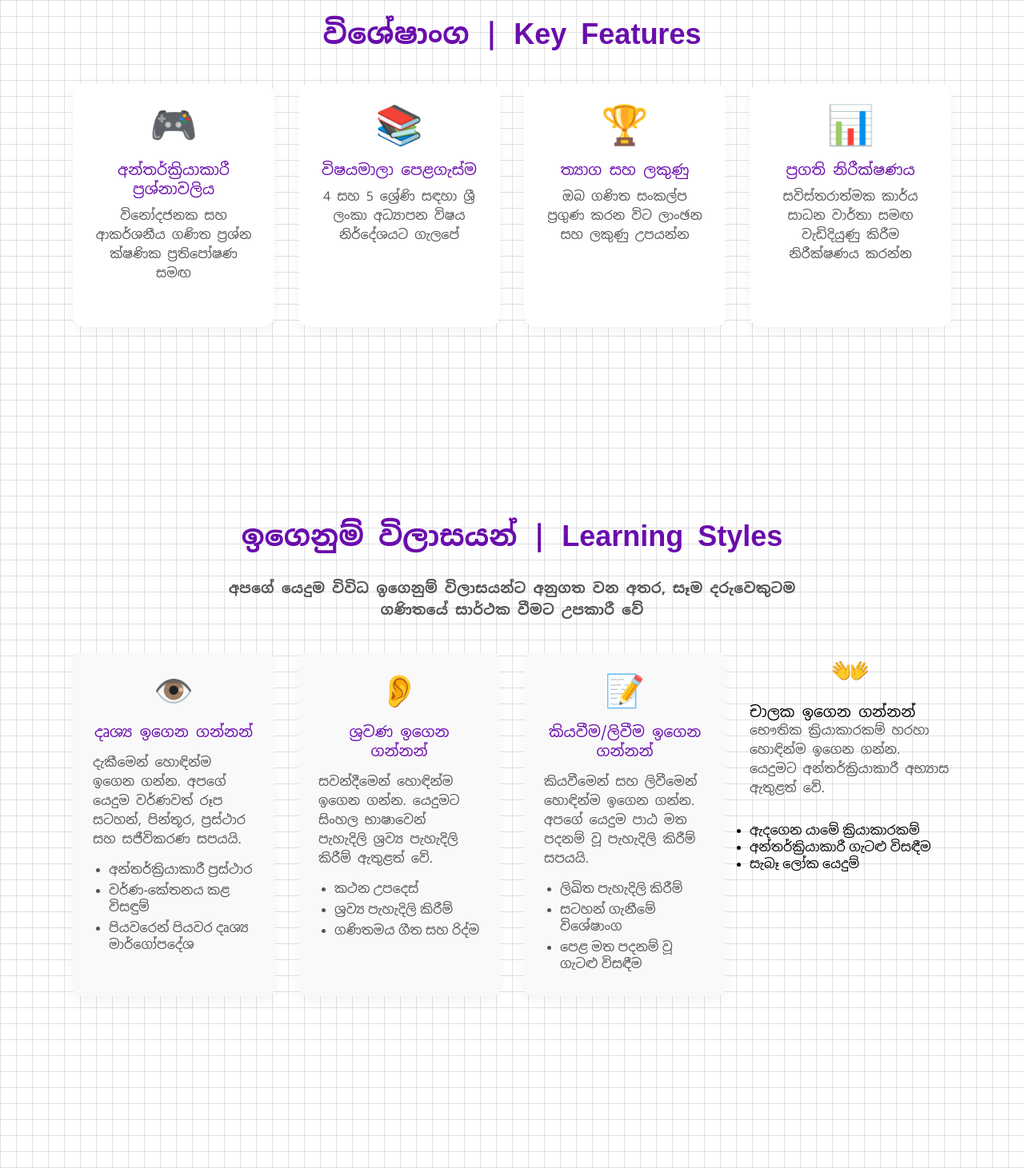
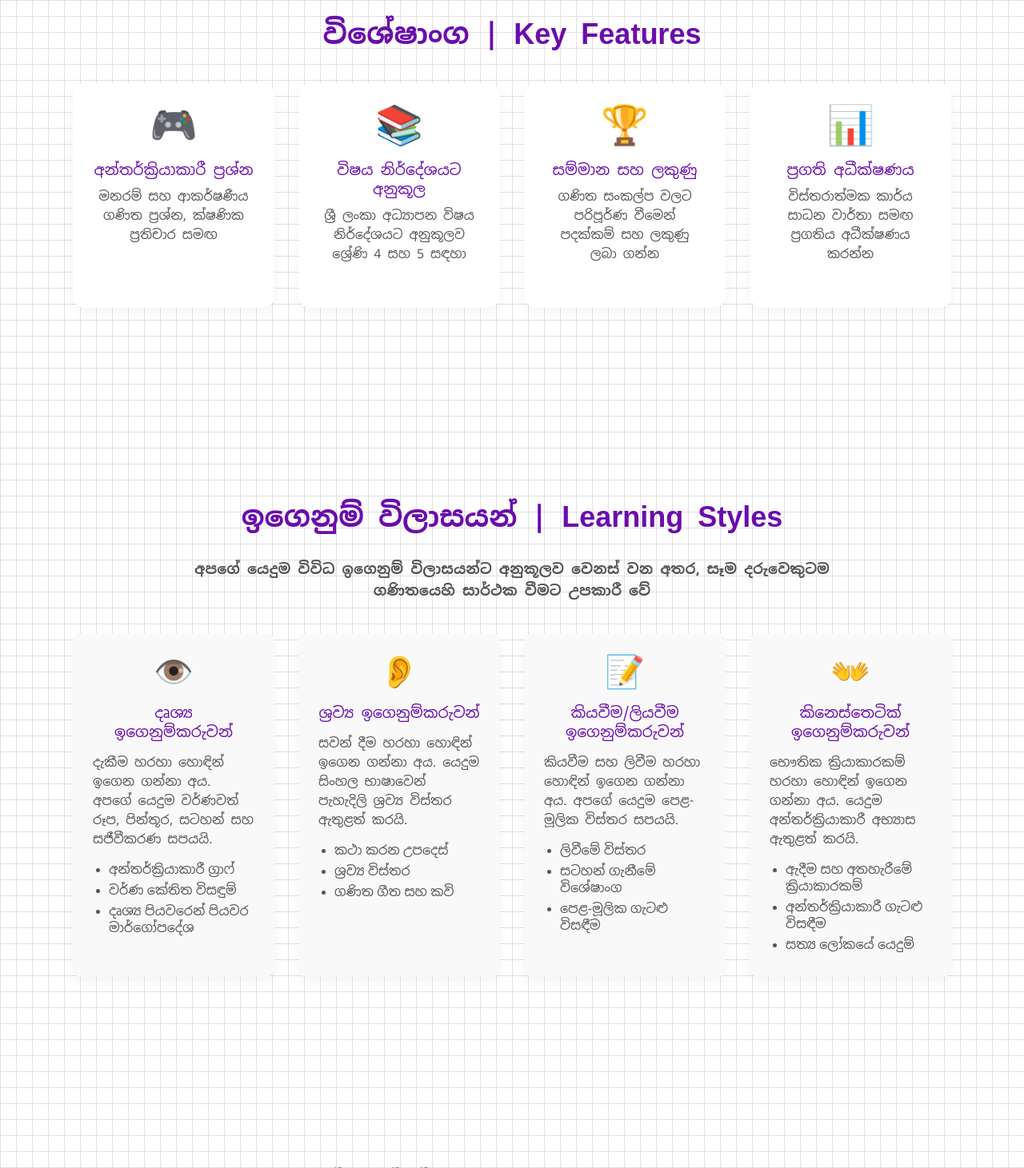
Before and after one commit to mayurasandakalum/research-complete-app, a Python web app: template templates/home.html in a window 1280 px wide. Shown: the part 780-2241 px from the top of the page at 80% size. Run offline with Jinja, Linux system fonts and the light colour scheme; the template is opened without the code that fills it, so the values that code supplies are empty.

Commit message:
Convert into sinhala

```diff
--- a/templates/home.html
+++ b/templates/home.html
@@ -28,23 +28,23 @@
 
         <div class="content">
             <header>
-                <div class="logo">MATH LEARNING HUB</div>
+                <div class="logo">ගණිත ඉගෙනුම් මධ්‍යස්ථානය</div>
                 <nav>
                     <a href="#" class="active">මුල් පිටුව</a>
                     <a href="#features">විශේෂාංග</a>
-                    <a href="#learning-styles">ඉගෙනුම් විලාස</a>
+                    <a href="#learning-styles">ඉගෙනුම් විලාසයන්</a>
                     <a href="#contact">අප අමතන්න</a>
                     <!-- Add link to system overview -->
-                    <a href="/system_overview">පද්ධති දළ විශ්ලේෂණය</a>
+                    <a href="/system_overview">පද්ධති සාරාංශය</a>
                 </nav>
             </header>
 
             <div class="main">
                 <div class="text-content">
                     <h1>ශ්‍රේණි 4 සහ 5 සඳහා සිංහල ගණිත ප්‍රශ්නෝත්තර</h1>
-                    <h2>Sinhala Maths Quiz for Grades 4 & 5</h2>
+                    <h2>ශ්‍රේණි 4 සහ 5 සඳහා සිංහල ගණිත ප්‍රශ්න</h2>
                     <p>ඔබේ දරුවාගේ ගණිත කුසලතා වර්ධනය කිරීමට සහය වන අන්තර්ක්‍රියාකාරී ඉගෙනුම් වේදිකාව.</p>
-                    <p>Interactive learning platform to enhance your child's mathematical skills in Sinhala medium.</p>
+                    <p>සිංහල මාධ්‍යයෙන් ඔබේ දරුවාගේ ගණිත කුසලතා වර්ධනය කිරීමට අන්තර්ක්‍රියාකාරී ඉගෙනුම් වේදිකාව.</p>
                     <div class="cta-buttons">
                         <a href="javascript:void(0);" onclick="handleTryItClick()" class="cta-button primary-cta">අත්හදා
                             බලන්න</a>
@@ -54,7 +54,7 @@
                 <div class="visual-content">
                     <div class="circle-bg"></div>
                     <img src="../static/images/cute-little-girl-holding-books-isolated-studio.jpg"
-                        alt="Child solving math problems" class="student-image">
+                        alt="ගණිත ප්‍රශ්න විසඳන දරුවා" class="student-image">
 
                     <!-- Mini Quiz Demo -->
                     <div class="mini-quiz">
@@ -98,23 +98,23 @@
                 <div class="features-container">
                     <div class="feature-card">
                         <div class="feature-icon">🎮</div>
-                        <h3>අන්තර්ක්‍රියාකාරී ප්‍රශ්නාවලිය</h3>
-                        <p>විනෝදජනක සහ ආකර්ශනීය ගණිත ප්‍රශ්න ක්ෂණික ප්‍රතිපෝෂණ සමඟ</p>
+                        <h3>අන්තර්ක්‍රියාකාරී ප්‍රශ්න</h3>
+                        <p>මනරම් සහ ආකර්ෂණීය ගණිත ප්‍රශ්න, ක්ෂණික ප්‍රතිචාර සමඟ</p>
                     </div>
                     <div class="feature-card">
                         <div class="feature-icon">📚</div>
-                        <h3>විෂයමාලා පෙළගැස්ම</h3>
-                        <p>4 සහ 5 ශ්‍රේණි සඳහා ශ්‍රී ලංකා අධ්‍යාපන විෂය නිර්දේශයට ගැලපේ</p>
+                        <h3>විෂය නිර්දේශයට අනුකූල</h3>
+                        <p>ශ්‍රී ලංකා අධ්‍යාපන විෂය නිර්දේශයට අනුකූලව ශ්‍රේණි 4 සහ 5 සඳහා</p>
                     </div>
                     <div class="feature-card">
                         <div class="feature-icon">🏆</div>
-                        <h3>ත්‍යාග සහ ලකුණු</h3>
-                        <p>ඔබ ගණිත සංකල්ප ප්‍රගුණ කරන විට ලාංඡන සහ ලකුණු උපයන්න</p>
+                        <h3>සම්මාන සහ ලකුණු</h3>
+                        <p>ගණිත සංකල්ප වලට පරිපූර්ණ වීමෙන් පදක්කම් සහ ලකුණු ලබා ගන්න</p>
                     </div>
                     <div class="feature-card">
                         <div class="feature-icon">📊</div>
-                        <h3>ප්‍රගති නිරීක්ෂණය</h3>
-                        <p>සවිස්තරාත්මක කාර්ය සාධන වාර්තා සමඟ වැඩිදියුණු කිරීම නිරීක්ෂණය කරන්න</p>
+                        <h3>ප්‍රගති අධීක්ෂණය</h3>
+                        <p>විස්තරාත්මක කාර්ය සාධන වාර්තා සමඟ ප්‍රගතිය අධීක්ෂණය කරන්න</p>
                     </div>
                 </div>
             </section>
@@ -122,54 +122,53 @@
             <!-- Learning Styles Section -->
             <section id="learning-styles" class="info-section">
                 <h2>ඉගෙනුම් විලාසයන් | Learning Styles</h2>
-                <p class="section-intro">අපගේ යෙදුම විවිධ ඉගෙනුම් විලාසයන්ට අනුගත වන අතර, සෑම දරුවෙකුටම ගණිතයේ සාර්ථක
-                    වීමට
-                    උපකාරී වේ</p>
+                <p class="section-intro">අපගේ යෙදුම විවිධ ඉගෙනුම් විලාසයන්ට අනුකූලව වෙනස් වන අතර, සෑම දරුවෙකුටම ගණිතයෙහි
+                    සාර්ථක වීමට උපකාරී වේ</p>
                 <div class="learning-styles-container">
                     <div class="style-card">
                         <div class="style-icon">👁️</div>
-                        <h3>දෘශ්‍ය ඉගෙන ගන්නන්</h3>
-                        <p>දැකීමෙන් හොඳින්ම ඉගෙන ගන්න. අපගේ යෙදුම වර්ණවත් රූප සටහන්, පින්තූර, ප්‍රස්ථාර සහ සජීවිකරණ
-                            සපයයි.</p>
+                        <h3>දෘශ්‍ය ඉගෙනුම්කරුවන්</h3>
+                        <p>දැකීම හරහා හොඳින් ඉගෙන ගන්නා අය. අපගේ යෙදුම වර්ණවත් රූප, පින්තූර, සටහන් සහ සජීවීකරණ සපයයි.
+                        </p>
                         <ul>
-                            <li>අන්තර්ක්‍රියාකාරී ප්‍රස්ථාර</li>
-                            <li>වර්ණ-කේතනය කළ විසඳුම්</li>
-                            <li>පියවරෙන් පියවර දෘශ්‍ය මාර්ගෝපදේශ</li>
+                            <li>අන්තර්ක්‍රියාකාරී ග්‍රාෆ්</li>
+                            <li>වර්ණ කේතිත විසඳුම්</li>
+                            <li>දෘශ්‍ය පියවරෙන් පියවර මාර්ගෝපදේශ</li>
                         </ul>
                     </div>
 
                     <div class="style-card">
                         <div class="style-icon">👂</div>
-                        <h3>ශ්‍රවණ ඉගෙන ගන්නන්</h3>
-                        <p>සවන්දීමෙන් හොඳින්ම ඉගෙන ගන්න. යෙදුමට සිංහල භාෂාවෙන් පැහැදිලි ශ්‍රව්‍ය පැහැදිලි කිරීම් ඇතුළත්
-                            වේ.</p>
+                        <h3>ශ්‍රව්‍ය ඉගෙනුම්කරුවන්</h3>
+                        <p>සවන් දීම හරහා හොඳින් ඉගෙන ගන්නා අය. යෙදුම සිංහල භාෂාවෙන් පැහැදිලි ශ්‍රව්‍ය විස්තර ඇතුළත්
+                            කරයි.</p>
                         <ul>
-                            <li>කථන උපදෙස්</li>
-                            <li>ශ්‍රව්‍ය පැහැදිලි කිරීම්</li>
-                            <li>ගණිතමය ගීත සහ රිද්ම</li>
+                            <li>කථා කරන උපදෙස්</li>
+                            <li>ශ්‍රව්‍ය විස්තර</li>
+                            <li>ගණිත ගීත සහ කවි</li>
                         </ul>
                     </div>
 
                     <div class="style-card">
                         <div class="style-icon">📝</div>
-                        <h3>කියවීම/ලිවීම ඉගෙන ගන්නන්</h3>
-                        <p>කියවීමෙන් සහ ලිවීමෙන් හොඳින්ම ඉගෙන ගන්න. අපගේ යෙදුම පාඨ මත පදනම් වූ පැහැදිලි කිරීම් සපයයි.
-                        </p>
+                        <h3>කියවීම/ලියවීම ඉගෙනුම්කරුවන්</h3>
+                        <p>කියවීම සහ ලිවීම හරහා හොඳින් ඉගෙන ගන්නා අය. අපගේ යෙදුම පෙළ-මූලික විස්තර සපයයි.</p>
                         <ul>
-                            <li>ලිඛිත පැහැදිලි කිරීම්</li>
+                            <li>ලිවීමේ විස්තර</li>
                             <li>සටහන් ගැනීමේ විශේෂාංග</li>
-                            <li>පෙළ මත පදනම් වූ ගැටළු විසඳීම</li>
+                            <li>පෙළ-මූලික ගැටළු විසඳීම</li>
                         </ul>
                     </div>
 
-                    <div classම="style-card">
+                    <div class="style-card">
                         <div class="style-icon">👐</div>
-                        <h3>චාලක ඉගෙන ගන්නන්</h3>
-                        <p>භෞතික ක්‍රියාකාරකම් හරහා හොඳින්ම ඉගෙන ගන්න. යෙදුමට අන්තර්ක්‍රියාකාරී අභ්‍යාස ඇතුළත් වේ.</p>
+                        <h3>කිනෙස්තෙටික් ඉගෙනුම්කරුවන්</h3>
+                        <p>භෞතික ක්‍රියාකාරකම් හරහා හොඳින් ඉගෙන ගන්නා අය. යෙදුම අන්තර්ක්‍රියාකාරී අභ්‍යාස ඇතුළත් කරයි.
+                        </p>
                         <ul>
-                            <li>ඇදගෙන යාමේ ක්‍රියාකාරකම්</li>
+                            <li>ඇදීම සහ අතහැරීමේ ක්‍රියාකාරකම්</li>
                             <li>අන්තර්ක්‍රියාකාරී ගැටළු විසඳීම</li>
-                            <li>සැබෑ ලෝක යෙදුම්</li>
+                            <li>සත්‍ය ලෝකයේ යෙදුම්</li>
                         </ul>
                     </div>
                 </div>
@@ -180,25 +179,23 @@
                 <h2>ගණිත ප්‍රශ්නෝත්තර යෙදුම | Math Quiz App</h2>
                 <div class="section-content">
                     <div class="info-text">
-                        <p>අපගේ සිංහල මාධ්‍ය ගණිත ප්‍රශ්නෝත්තර යෙදුම 4 සහ 5 ශ්‍රේණිවල ප්‍රාථමික පාසල් සිසුන් සඳහා
-                            විශේෂයෙන්
-                            නිර්මාණය කර ඇති අතර, අත්‍යවශ්‍ය ගණිත සංකල්ප සියල්ලම ආවරණය කරයි.</p>
+                        <p>අපගේ සිංහල මාධ්‍ය ගණිත ප්‍රශ්නෝත්තර යෙදුම ප්‍රාථමික පාසල් සිසුන් සඳහා විශේෂයෙන් නිර්මාණය කර
+                            ඇති අතර, සියලුම මූලික ගණිත සංකල්ප ආවරණය කරයි.</p>
                         <h3>යෙදුම් විශේෂාංග:</h3>
                         <ul class="feature-list">
-                            <li><span class="feature-check">✅</span> සිංහල භාෂාවෙන් අන්තර්ක්‍රියාකාරී ප්‍රශ්නාවලිය</li>
+                            <li><span class="feature-check">✅</span> සිංහල භාෂාවෙන් අන්තර්ක්‍රියාකාරී ප්‍රශ්න</li>
                             <li><span class="feature-check">✅</span> පියවරෙන් පියවර ගැටළු විසඳීම</li>
-                            <li><span class="feature-check">✅</span> කාර්ය සාධනය මත පදනම් වූ අනුවර්තන අපහසුතාව</li>
-                            <li><span class="feature-check">✅</span> ක්ෂණික ප්‍රතිපෝෂණ සහ පැහැදිලි කිරීම්</li>
-                            <li><span class="feature-check">✅</span> දෙමාපියන් සහ ගුරුවරුන් සඳහා ප්‍රගති නිරීක්ෂණය</li>
+                            <li><span class="feature-check">✅</span> කාර්ය සාධනය මත අනුකූල දුෂ්කරතාව</li>
+                            <li><span class="feature-check">✅</span> ක්ෂණික ප්‍රතිචාර සහ විස්තර</li>
+                            <li><span class="feature-check">✅</span> දෙමාපියන් සහ ගුරුවරුන් සඳහා ප්‍රගති අධීක්ෂණය</li>
                         </ul>
-                        <p>මූලික අංක ගණිතය, භාග, දශම, මිනුම්, ජ්‍යාමිතිය සහ දත්ත නිරූපණය ඇතුළු මාතෘකා යෙදුම ආවරණය කරයි.
-                        </p>
+                        <p>යෙදුම මුලික ගණිතය, භාග, දශම, මිනුම්, ජ්‍යෙමානී සහ දත්ත නිරූපණය ඇතුළු විෂයයන් ආවරණය කරයි.</p>
                     </div>
                     <div class="info-image">
                         <div class="app-preview">
                             <video autoplay loop muted class="app-demo">
                                 <source src="../static/videos/app-demo.mp4" type="video/mp4">
-                                Your browser does not support the video tag.
+                                ඔබේ බ්‍රවුසරය වීඩියෝ ටැගය සහය නොදක්වයි.
                             </video>
                         </div>
                     </div>
@@ -208,15 +205,15 @@
             <!-- Contact Section -->
             <section id="contact" class="info-section">
                 <h2>අප අමතන්න</h2>
-                <p>අපගේ ගණිත ඉගෙනුම් වේදිකාව ගැන ප්‍රශ්න තිබේද? අප හා සම්බන්ධ වන්න!</p>
+                <p>අපගේ ගණිත ඉගෙනුම් වේදිකාව පිළිබඳ ප්‍රශ්න තිබේද? අප අමතන්න!</p>
                 <div class="contact-form">
                     <div class="form-group">
                         <label>නම</label>
                         <input type="text" placeholder="ඔබේ නම">
                     </div>
                     <div class="form-group">
-                        <label>විද්‍යුත් තැපෑල</label>
-                        <input type="email" placeholder="ඔබේ විද්‍යුත් තැපෑල">
+                        <label>ඊමේල්</label>
+                        <input type="email" placeholder="ඔබේ ඊමේල්">
                     </div>
                     <div class="form-group">
                         <label>පණිවිඩය</label>
@@ -228,10 +225,10 @@
 
             <footer>
                 <div class="footer-content">
-                    <div class="footer-logo">MATH LEARNING HUB</div>
+                    <div class="footer-logo">ගණිත ඉගෙනුම් මධ්‍යස්ථානය</div>
                     <div class="footer-links">
-                        <a href="#">රහස්‍යතා ප්‍රතිපත්තිය</a>
-                        <a href="#">භාවිත නියම</a>
+                        <a href="#">පෞද්ගලිකත්ව ප්‍රතිපත්තිය</a>
+                        <a href="#">භාවිත නියමයන්</a>
                         <a href="#">උදව් මධ්‍යස්ථානය</a>
                     </div>
                     <div class="social-media footer-social">
@@ -240,7 +237,8 @@
                         <a href="#" class="social-icon">📷</a>
                     </div>
                 </div>
-                <p class="copyright">&copy; 2023 Math Learning Hub - ශ්‍රේණි 4 සහ 5 සඳහා සිංහල ගණිත ප්‍රශ්නෝත්තර</p>
+                <p class="copyright">&copy; 2023 ගණිත ඉගෙනුම් මධ්‍යස්ථානය - ශ්‍රේණි 4 සහ 5 සඳහා සිංහල ගණිත ප්‍රශ්නෝත්තර
+                </p>
             </footer>
         </div>
     </div>
```
